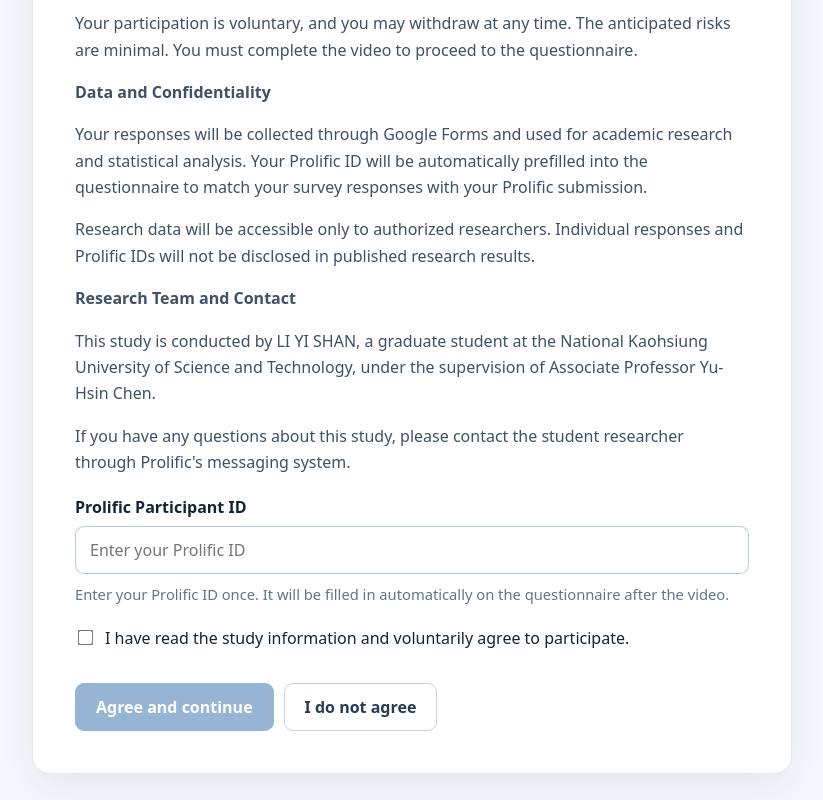
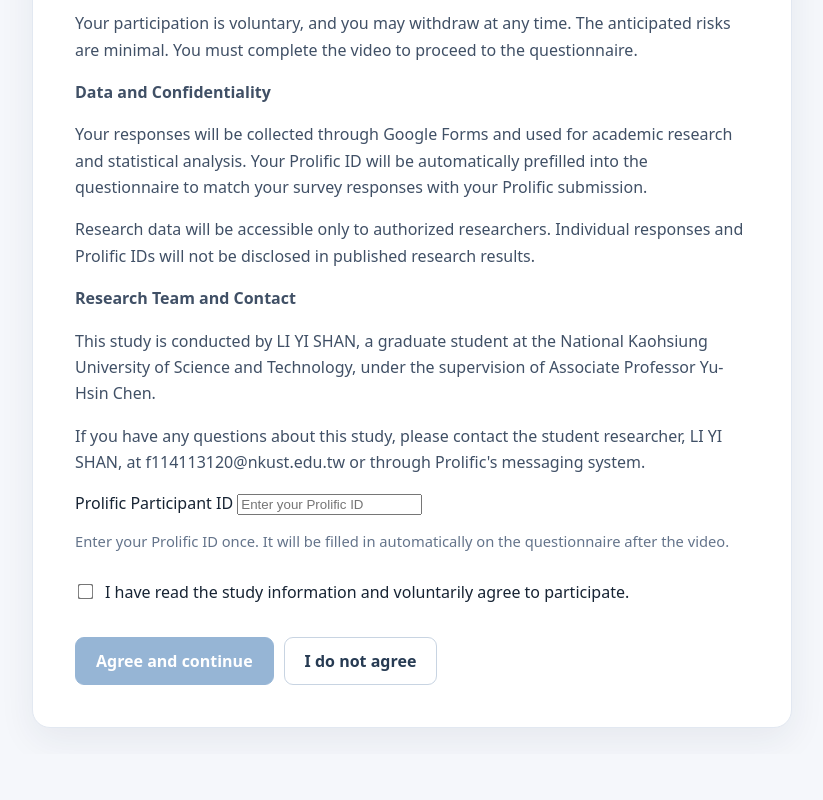
Before and after one commit to Sandy013-33/video-experiment-study1, a plain HTML site: page index.html in a window 1280 px wide. Shown: the part 441-1241 px from the top of the page, without its empty margins (228-1051 px from the left). After the commit the page ends 1195 px from the top, so only its background shows below. Drawn offline with Linux system fonts and the light colour scheme.

Commit message:
Update index.html
Update researcher contact information

```diff
--- a/index.html
+++ b/index.html
@@ -59,8 +59,9 @@
 <p>Research data will be accessible only to authorized researchers. Individual responses and Prolific IDs will not be disclosed in published research results.</p>
 <p><strong>Research Team and Contact</strong></p>
 <p>This study is conducted by LI YI SHAN, a graduate student at the National Kaohsiung University of Science and Technology, under the supervision of Associate Professor Yu-Hsin Chen.</p>
-<p>If you have any questions about this study, please contact the student researcher through Prolific's messaging system.</p>
-    <div class="field">
+
+<p>If you have any questions about this study, please contact the student researcher, LI YI SHAN, at f114113120@nkust.edu.tw or through Prolific's messaging system.</p>
+
       <label for="prolificId">Prolific Participant ID</label>
       <input id="prolificId" type="text" placeholder="Enter your Prolific ID" autocomplete="off" spellcheck="false" maxlength="120" aria-describedby="idHint" required>
       <p id="idHint" class="muted">Enter your Prolific ID once. It will be filled in automatically on the questionnaire after the video.</p>
```
